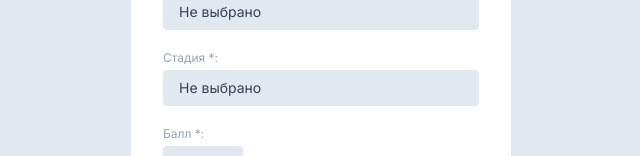
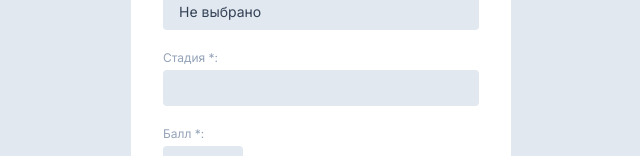
Before and after one commit to enotuschang/test-kanban, a Vue app: page /add-card in a window 1280 px wide. Shown: the part 388-544 px from the top of the page, without its empty margins (319-959 px from the left). Built offline with nearby package versions, Linux system fonts and the light colour scheme.

Commit message:
Сделал редактирование карточек. Уперся в реактивность.

```diff
--- a/src/components/Card.vue
+++ b/src/components/Card.vue
@@ -30,7 +30,7 @@ const projectName = computed(() => projectsStore.getProjectByCode(card.value.pro
             <use xlink:href="#NoteEdit"></use>
           </svg>
         </button>
-        <button class="ml-1 text-slate-500" type="button">
+        <button class="ml-1 text-slate-500" type="button" @click="cardsStore.delCardById(card.id)">
           <svg class="w-4 h-4 fill-current">
             <use xlink:href="#Garbage"></use>
           </svg>
--- a/src/components/Column.vue
+++ b/src/components/Column.vue
@@ -20,8 +20,10 @@ const isSorted = ref(0)
 
 const selectedProject = computed(() => projectsStore.selectedProject)
 
+const baseCardList = computed(() => cardsStore.getCardList(columnData.value.code))
+
 const cardList = computed(() => {
-  const list = ref(cardsStore.getCardList(columnData.value.code))
+  const list = ref(baseCardList.value)
   if(selectedProject.value)
     list.value = list.value.filter(({project}) => project === selectedProject.value)
   if(isSorted.value !== 0)
--- a/src/components/Dashboard.vue
+++ b/src/components/Dashboard.vue
@@ -9,7 +9,6 @@ import Form from './Form.vue'
 const hideModal = () => {
   cardsStore.setSelectedCard(null)
   columnsStore.setSelectedColumn(null)
-  showModal.value = false
   window.removeEventListener('keyup', pressEsc)
 }
 
@@ -29,18 +28,14 @@ const selectedColumn = computed(() => columnsStore.selectedColumn)
 const formTitle = computed(() => selectedCard.value ? 'Редактирование' : 'Добавление')
 const formDescription = computed(() => columns.value.find(({code}) => code === selectedColumn.value))
 
-const showModal = ref(false)
-
 const selectedProject = ref('')
 
 watch(selectedColumn, (val) => {
   if (val === null) return
-  showModal.value = true
   window.addEventListener('keyup', pressEsc)
 })
 
 watch(selectedProject, (val) => projectsStore.setSelectedProject(val))
-
 </script>
 
 <template>
@@ -122,7 +117,7 @@ watch(selectedProject, (val) => projectsStore.setSelectedProject(val))
       <Column v-for="(column, index) in columns" :data="column" :key="index"/>
     </main>
   </div>
-  <div class="kanban--overlay flex justify-center items-center w-screen h-[100dvh] fixed" v-if="showModal"
+  <div class="kanban--overlay flex justify-center items-center w-screen h-[100dvh] fixed" v-if="selectedColumn"
        @click="hideModal">
     <div class="kanban--modal w-[380px] max-w-full bg-white relative p-8 rounded" @click.stop>
       <h1 class="text-xl text-slate-700 font-bold">{{ formTitle }}</h1>
--- a/src/components/Form.vue
+++ b/src/components/Form.vue
@@ -2,17 +2,42 @@
 import {ref, computed} from 'vue'
 import {useProjectsStore} from '../stores/projectsStore'
 import {useColumnsStore} from '../stores/columnsStore'
+import {useCardsStore} from '../stores/cardsStore'
+
+const saveCard = (evt: any) => {
+  const form = evt.currentTarget
+  if (!form) return
+  const data = new FormData(form)
+
+  Object.entries(cardModel.value).forEach(([key, val]) => {
+    if (![...data.keys()].some(item => item === key))
+      data.set(key, val)
+  })
+
+  cardsStore.updateCard(cardModel.value)
+  cardsStore.setSelectedCard(null)
+  columnsStore.setSelectedColumn(null)
+
+  // @todo Тут должен вызываться fetch с отправкой данных на API
+  // console.log(JSON.parse(JSON.stringify(Object.fromEntries(data.entries()))))
+}
 
 const projectsStore = useProjectsStore()
 const columnsStore = useColumnsStore()
+const cardsStore = useCardsStore()
 
 const props = defineProps(['columnData', 'cardData', 'isModalForm'])
 const columnData = ref(props.columnData)
 const cardData = ref(props.cardData)
 const isModalForm = ref(props.isModalForm)
 
-const cardName = ref(cardData?.value?.title || '')
-const cardScore = ref(cardData?.value?.score || 0)
+const cardModel = ref({
+  id: cardData?.value?.id || cardsStore.getLastId + 1,
+  title: cardData?.value?.title || '',
+  project: cardData?.value?.project || false,
+  stage: cardData?.value?.stage || columnData.value,
+  score: cardData?.value?.score || 0
+})
 
 const submitButtonText = cardData.value ? 'Сохранить' : 'Добавить'
 
@@ -22,24 +47,26 @@ const currentProject = computed(() => cardData?.value?.project)
 </script>
 
 <template>
-  <form class="grid gap-5 mt-5" action="">
+  <form class="grid gap-5 mt-5" action="" @submit.prevent="saveCard">
     <label class="text-xs text-slate-400">Заголовок *:<br>
       <input class="form--input w-full px-4 py-2 mt-1 text-sm text-slate-700 bg-slate-200 rounded"
+             key="title"
+             name="title"
              maxlength="70"
              type="text"
              required
-             v-model="cardName">
+             v-model="cardModel.title">
     </label>
     <!-- @todo прикрутить плагин для кастомизации select -->
     <label class="form--select relative text-xs text-slate-400">Проект:<br>
-      <select class="w-full pl-4 pr-8 py-2 mt-1 text-sm text-slate-700 bg-slate-200 rounded" name="project"
-              id="project">
-        <option class="bg-white" value="0">Не выбрано</option>
+      <select class="w-full pl-4 pr-8 py-2 mt-1 text-sm text-slate-700 bg-slate-200 rounded"
+              name="project"
+              v-model="cardModel.project">
+        <option class="bg-white" :value="false">Не выбрано</option>
         <option class="bg-white"
-                value="{{ project.code }}"
+                :value="project.code"
                 v-for="(project, index) in projectList"
-                :selected="project.code === currentProject"
-                :key="index">
+                :key="`project_${index}`">
           {{ project.name }}
         </option>
       </select>
@@ -49,14 +76,13 @@ const currentProject = computed(() => cardData?.value?.project)
     </label>
     <!-- @todo прикрутить плагин для кастомизации select -->
     <label v-if="!isModalForm || cardData" class="form--select relative text-xs text-slate-400">Стадия *:<br>
-      <select class="w-full pl-4 pr-8 py-2 mt-1 text-sm text-slate-700 bg-slate-200 rounded" name="stage"
-              id="stage">
-        <option class="bg-white" value="0">Не выбрано</option>
+      <select class="w-full pl-4 pr-8 py-2 mt-1 text-sm text-slate-700 bg-slate-200 rounded"
+              name="stage"
+              v-model="cardModel.stage">
         <option class="bg-white"
-                value="{{ column.code }}"
+                :value="column.code"
                 v-for="(column, index) in columnList"
-                :selected="column.code === columnData"
-                :key="index">
+                :key="`stage_${index}`">
           {{ column.name }}
         </option>
       </select>
@@ -65,12 +91,14 @@ const currentProject = computed(() => cardData?.value?.project)
       </svg>
     </label>
     <label class="text-xs text-slate-400">Балл *:<br>
-      <input class="w-20 form--input px-4 py-2 mt-1 text-sm text-slate-700 bg-slate-200 rounded"
-             type="text"
-             pattern="\d+\.\d*"
+      <input class="w-20 form--input pl-4 pr-2 py-2 mt-1 text-sm text-slate-700 bg-slate-200 rounded"
+             key="score"
+             name="score"
+             type="number"
+             step="0.1"
              placeholder="0.0"
              required
-             v-model="cardScore">
+             v-model.number="cardModel.score">
     </label>
     <fieldset class="flex justify-center items-center gap-1">
       <button class="px-5 py-2 bg-sky-300 text-white text-sm rounded">{{ submitButtonText }}</button>
@@ -84,7 +112,6 @@ const currentProject = computed(() => cardData?.value?.project)
 </template>
 
 <style scoped>
-
 .form--select select {
   appearance:none;
 }
--- a/src/stores/cardsStore.ts
+++ b/src/stores/cardsStore.ts
@@ -1,16 +1,29 @@
-import {ref} from 'vue'
+import {ref, computed} from 'vue'
 import {defineStore} from 'pinia'
 
 export const useCardsStore = defineStore('cardsStore', () => {
   const setCardList = (val: any) => {
-    cardList.value = val
+    val.forEach((item: any) => cardList.value.set(item.id, item))
   }
   const setSelectedCard = (val: any) => {
     selectedCard.value = val
   }
-  const getCardList = (stage: string) => cardList.value.filter((elem: any) => elem.stage === stage)
-  const cardList = ref([])
+  const delCardById = (id: number) => {
+    cardList.value.delete(id)
+  }
+  const updateCard = (card: any) => {
+    console.log(card)
+    cardList.value.set(card.id, card)
+  }
+
+  const getCardList = (stage: string) => [...cardList.value.values()].filter((elem: any) => elem.stage === stage)
+  const getLastId = computed(() => {
+    cardList.value
+    const list: any = [...cardList.value.keys()].sort((prev: any, next: any) => prev.id - next.id)
+    return list.slice(-1)?.[0] || 0
+  })
+  const cardList = ref(new Map())
   const selectedCard = ref(null)
 
-  return {cardList, selectedCard, getCardList, setCardList, setSelectedCard}
+  return {cardList, selectedCard, setCardList, setSelectedCard, getCardList, getLastId, updateCard, delCardById}
 })
```
